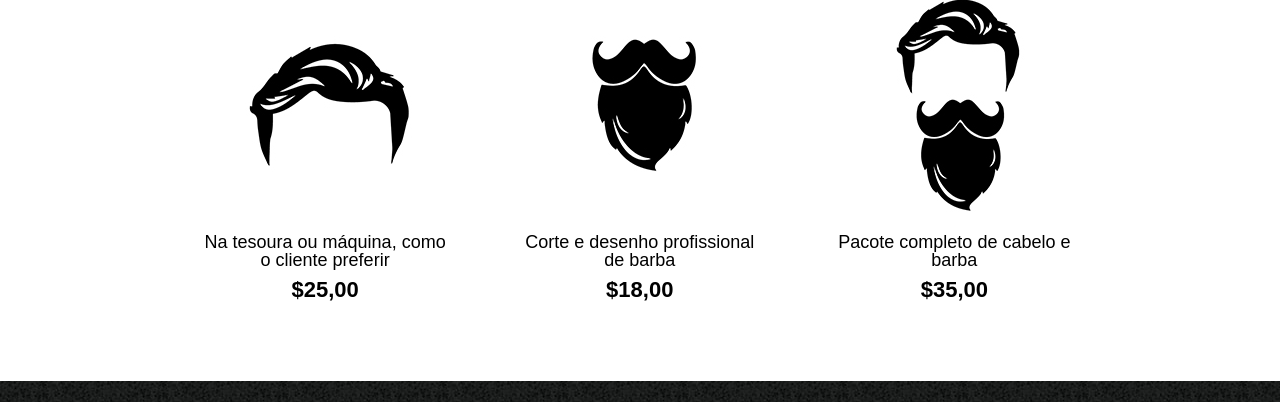
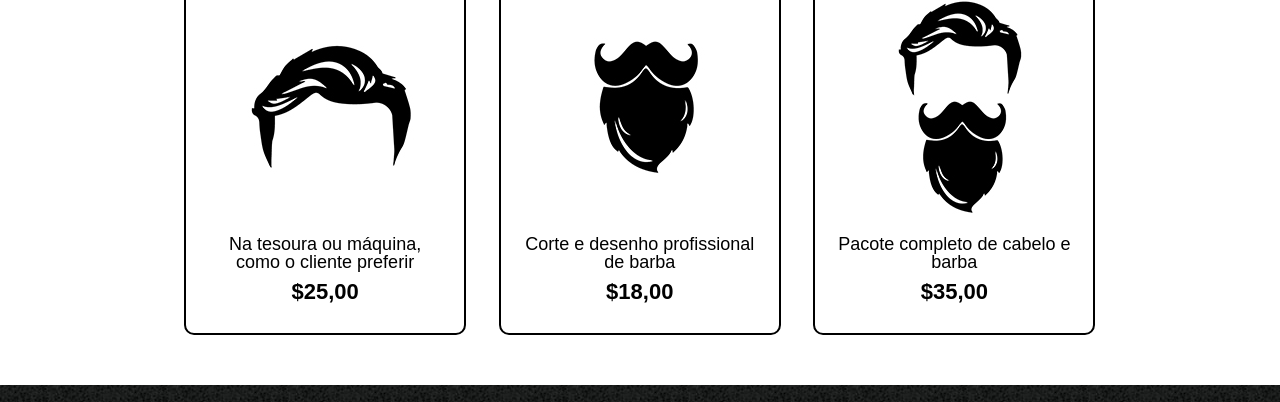
Before and after one commit to Sonobe-br/development-studies-barbershop_alura, a plain HTML site: page produtos.html in a window 1280 px wide. Shown: the part 415-817 px from the top of the page. Drawn offline with Linux system fonts and the light colour scheme.

Commit message:
border CSS para itens produtos no corpo da página

```diff
--- a/style.css
+++ b/style.css
@@ -41,7 +41,7 @@ nav a {
 
 nav a:hover {
 	color: #C78C40;
-	/*text-decoration: underline;*/
+	/* text-decoration: underline; */
 }
 
 .produtos {
@@ -58,7 +58,7 @@ nav a:hover {
 	margin: 0 1.5%;
 	padding: 30px 20px;
 	box-sizing: border-box;
-	/* border: 2px solid #000000; */
+	border: 2px solid #000000;
 	border-radius: 10px;
 }
 
```
